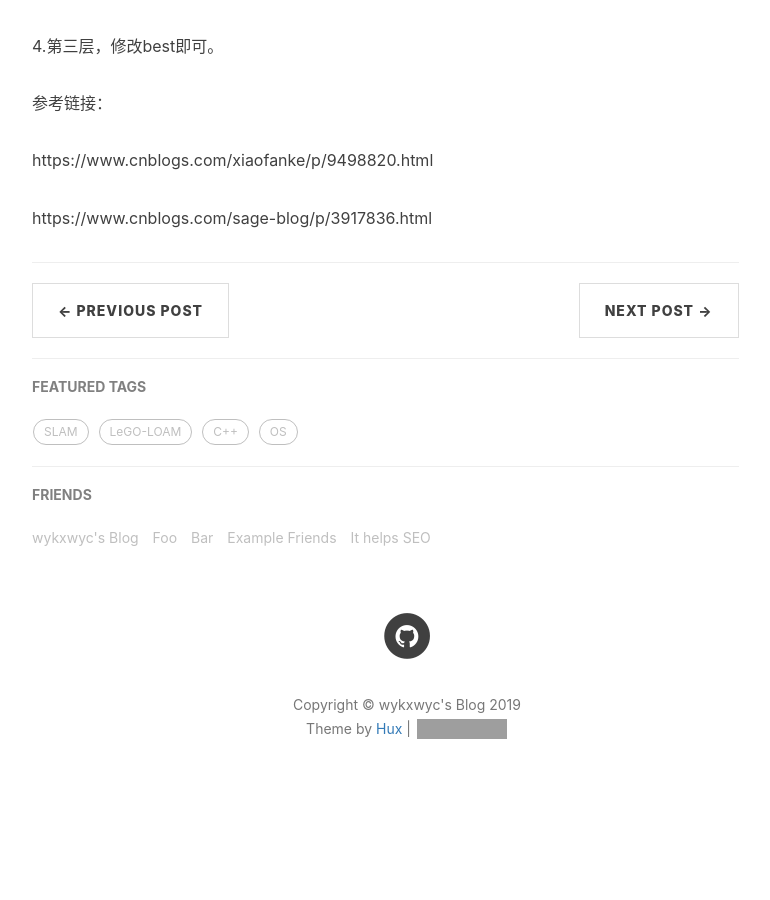
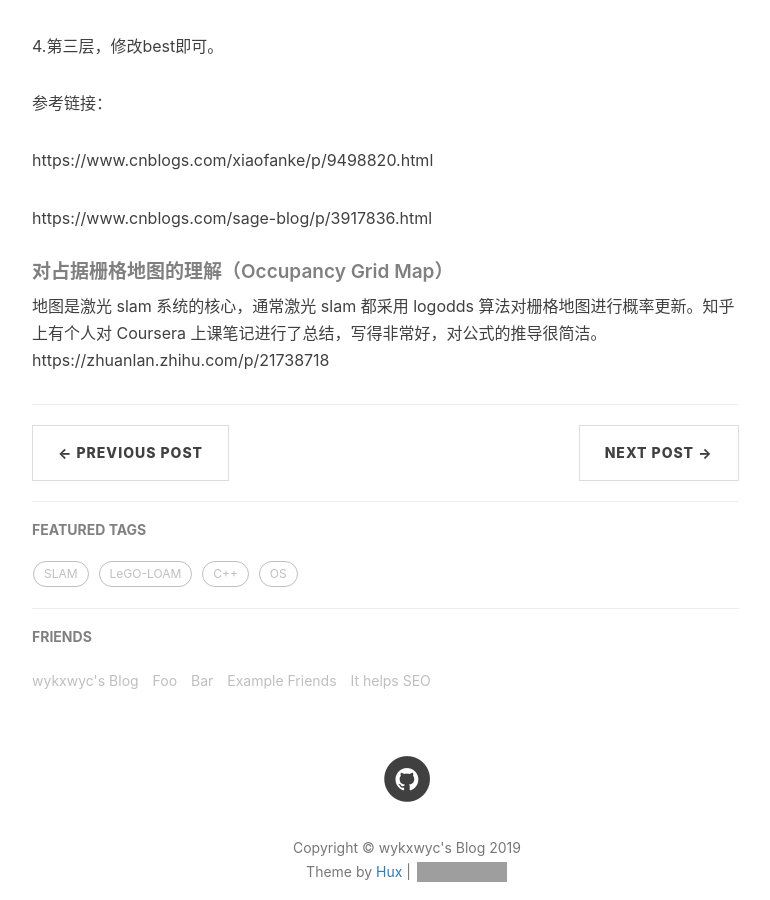
Before and after one commit to wykxwyc/wykxwyc.github.io, a Jekyll site: the page built from _posts/2019-03-21-Small-Talk.markdown, in a window 1280 px wide and 900 px high, scrolled down 3719 px. Shown: the whole window, without its empty margins (233-1003 px from the left). Built offline with Jekyll 4.4.1, drawn with Linux system fonts in a browser that asks for light colours; nearby versions of some CDN libraries; comment, search, counter and statistics services are not loaded; before the commit the page ends 4552 px from its top, so only the background shows below that; grey boxes are pictures that could not be loaded.

```diff
--- a/_posts/2019-03-21-Small-Talk.markdown
+++ b/_posts/2019-03-21-Small-Talk.markdown
@@ -99,3 +99,7 @@
 https://www.cnblogs.com/xiaofanke/p/9498820.html
 
 https://www.cnblogs.com/sage-blog/p/3917836.html
+
+##### 对占据栅格地图的理解（Occupancy Grid Map）
+地图是激光 slam 系统的核心，通常激光 slam 都采用 logodds 算法对栅格地图进行概率更新。知乎上有个人对 Coursera 上课笔记进行了总结，写得非常好，对公式的推导很简洁。
+https://zhuanlan.zhihu.com/p/21738718
```
Also changed, not shown: _posts/2019-04-12-Summary-of-IMU-Model-and-Calibration.markdown (added, +22 -0 lines).
